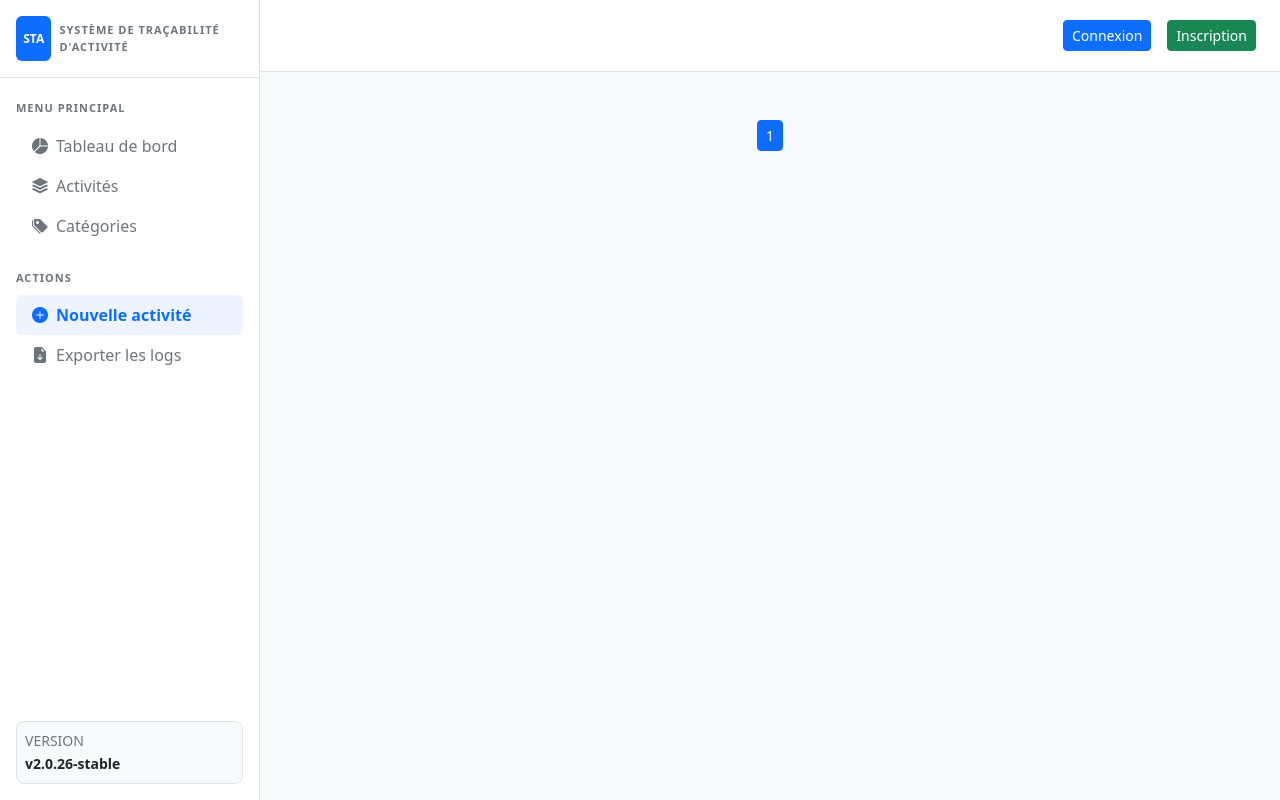
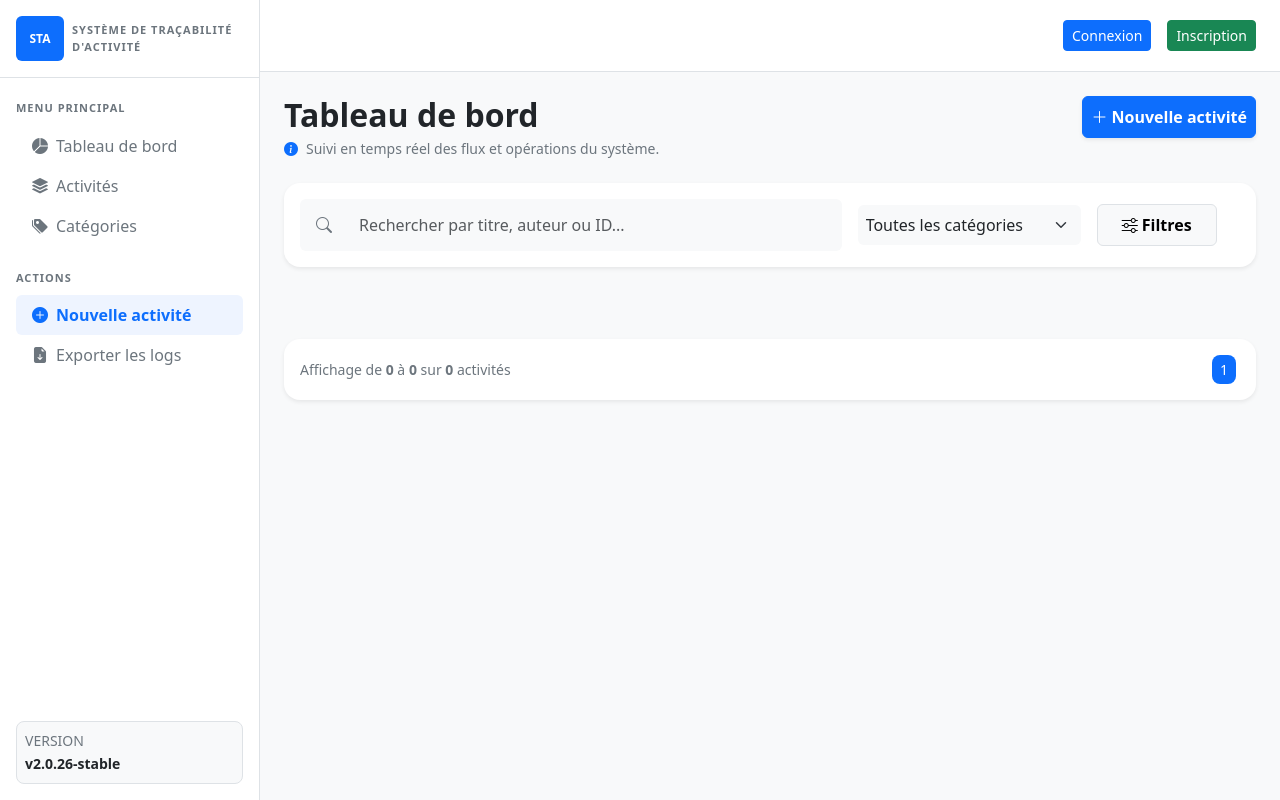
Before and after one commit to Dadowatt/STA_system, a Django app: page / in a window 1280 px wide. Run offline with Django 5.2, Linux system fonts and the light colour scheme; data that the repository does not hold is empty.

```diff
--- a/entries/templates/entries/create.html
+++ b/entries/templates/entries/create.html
@@ -1,7 +1,7 @@
 {% extends 'base.html' %}
 
 {% block content %}
-  <div class="container">
+  <div class="container w-75">
     <div class="mb-4">
       <div class="d-flex align-items-center gap-2 mb-1">
         <a href="{% url 'dashboard' %}" class="text-decoration-none"><i class="bi bi-arrow-left-short fs-5"></i></a>
--- a/entries/templates/entries/dashboard.html
+++ b/entries/templates/entries/dashboard.html
@@ -1,60 +1,69 @@
 {% extends 'base.html' %}
-{% block content %}
+{% block content %}  <div class="d-flex justify-content-between align-items-start flex-wrap gap-3 mb-4">
+    <div>
+      <h2 class="fw-bold mb-1">Tableau de bord</h2>
 
-    <div class="d-flex flex-column gap-3">
+      <p class="text-secondary mb-0 small d-flex align-items-center gap-2">
+        <i class="bi bi-info-circle-fill text-primary"></i>
+        Suivi en temps réel des flux et opérations du système.
+      </p>
+    </div>
 
+    <a href="{% url 'entry-create' %}" class="btn btn-primary p-2 rounded shadow-sm fw-semibold">
+      <i class="bi bi-plus-lg"></i>
+      Nouvelle activité
+    </a>
+  </div>
 
-        {% for entry in entries %}
-            <div class="card border-0 shadow-sm">
+  <!-- Barre de recherche -->
+<div class="card border-0 shadow-sm rounded-4 mb-4">
 
   <div class="card-body">
 
-                <div class="d-flex justify-content-between align-items-start flex-wrap gap-3">
+    <div class="row g-3 align-items-center">
 
-                <div class="d-flex gap-3 flex-grow-1">
+      <!-- Search -->
+      <div class="col-lg-7">
 
-                    <img
-                    src="{{ entry.image.url }}"
-                    class="activity-img rounded"
-                    alt=""
-                    >
+        <div class="input-group h-100">
 
-                    <div>
+          <span class="input-group-text bg-light border-0 rounded-start px-3">
+            <i class="bi bi-search text-secondary"></i>
+          </span>
 
-                    <div class="d-flex align-items-center gap-2 flex-wrap mb-2">
-
-                        <h6 class="fw-bold mb-0">{{ entry.titre }}</h6>
-
-                        <span class="badge text-bg-primary"> {{entry.categorie.nom}} </span>
-
-                    </div>
-
-                    <small class="text-secondary d-block mb-2">
-                        <i class="bi bi-person"></i> {{entry.auteur}} <i class="bi bi-calendar"></i> {{entry.date_creation}}
-                    </small>
-
-                    <p class="text-secondary small mb-0"> {{entry.contenu | truncatewords:15}} </p>
+          <input
+            type="text"
+            class="form-control border-0 bg-light rounded-end"
+            placeholder="Rechercher par titre, auteur ou ID..."
+          />
 
         </div>
 
       </div>
 
-                <div class="d-flex gap-2">
-                    {% if user.is_authenticated %}
-                    <a href="{% url 'entry-detail' entry.pk %}" class="btn btn-light border rounded action-btn">
-                        <i class="bi bi-eye text-primary"></i>
-                    </a>
+      <!-- Select -->
+      <div class="col-lg-3">
 
-                    <a href="{% url 'entry-update' entry.id %}" class="btn btn-light border rounded action-btn">
-                        <i class="bi bi-pencil text-warning"></i>
-                    </a>
+        <select class="form-select border-0 bg-light rounded h-100 p-2">
 
-                    <a
-                        href="{% url 'entry-delete' entry.pk %}"
-                        class="btn btn-light border rounded action-btn">
-                        <i class="bi bi-trash text-danger"></i>
-                    </a>
-                    {% endif %}
+          <option>Toutes les catégories</option>
+
+          {% for categorie in categories %}
+            <option>{{ categorie.nom }}</option>
+          {% endfor %}
+
+        </select>
+
+      </div>
+
+      <!-- Button -->
+      <div class="col-lg-2">
+
+        <button class="btn btn-light border rounded fw-semibold h-100 px-4 py-2">
+          <i class="bi bi-sliders"></i>
+          Filtres
+        </button>
+
       </div>
 
     </div>
@@ -62,35 +71,82 @@
   </div>
 
 </div>
+
+  <div class="d-flex flex-column gap-3">
+    {% for entry in entries %}
+      <div class="card border-0 shadow-sm">
+        <div class="card-body">
+          <div class="d-flex justify-content-between align-items-start flex-wrap gap-3">
+            <div class="d-flex gap-3 flex-grow-1">
+              <img src="{{ entry.image.url }}" class="activity-img rounded" alt="" />
+
+              <div>
+                <div class="d-flex align-items-center gap-2 flex-wrap mb-2">
+                  <h6 class="fw-bold mb-0">{{ entry.titre }}</h6>
+
+                  <span class="badge text-bg-primary">{{ entry.categorie.nom }}</span>
+                </div>
+
+                <small class="text-secondary d-block mb-2"><i class="bi bi-person"></i> {{entry.auteur.get_full_name|default:entry.auteur.username}}<i class="bi bi-calendar ms-4"></i> {{ entry.date_creation }}</small>
+
+                <p class="text-secondary small mb-0">{{ entry.contenu|truncatewords:15 }}</p>
+              </div>
+            </div>
+
+            <div class="d-flex gap-2">
+              {% if user.is_authenticated %}
+                <a href="{% url 'entry-detail' entry.pk %}" class="btn btn-light border rounded action-btn"><i class="bi bi-eye text-primary"></i></a>
+
+                <a href="{% url 'entry-update' entry.id %}" class="btn btn-light border rounded action-btn"><i class="bi bi-pencil text-warning"></i></a>
+
+                <a href="{% url 'entry-delete' entry.pk %}" class="btn btn-light border rounded action-btn"><i class="bi bi-trash text-danger"></i></a>
+              {% endif %}
+            </div>
+          </div>
+        </div>
+      </div>
     {% endfor %}
   </div>
 
-      <nav class="mt-4 d-flex justify-content-center">
-    <ul class="pagination pagination-sm">
+  <div class="card border-0 shadow-sm rounded-4 mt-5">
+    <div class="card-body d-flex justify-content-between align-items-center flex-wrap gap-3">
+      <small class="text-secondary">
+        Affichage de
+        <span class="fw-bold">{{ page_obj.start_index }}</span>
+        à
+        <span class="fw-bold">{{ page_obj.end_index }}</span>
+        sur
+        <span class="fw-bold">{{ page_obj.paginator.count }}</span>
+        activités
+      </small>
 
+      <nav>
+        <ul class="pagination pagination-sm mb-0">
           {% if page_obj.has_previous %}
             <li class="page-item">
-            <a class="page-link" href="?page={{ page_obj.previous_page_number }}">
-                <i class="bi bi-arrow-left-short"></i>
-            </a>
+              <a class="page-link border-0 rounded-3 mx-1" href="?page={{ page_obj.previous_page_number }}"><i class="bi bi-chevron-left"></i></a>
             </li>
           {% endif %}
 
+          {% for num in page_obj.paginator.page_range %}
+            {% if page_obj.number == num %}
               <li class="page-item active">
-            <span class="page-link">
-                {{ page_obj.number }}
-            </span>
+                <span class="page-link rounded-3 border-0 mx-1">{{ num }}</span>
               </li>
+            {% elif num > page_obj.number|add:'-2' and num < page_obj.number|add:'2' %}
+              <li class="page-item">
+                <a class="page-link rounded-3 border-0 mx-1 text-dark" href="?page={{ num }}">{{ num }}</a>
+              </li>
+            {% endif %}
+          {% endfor %}
 
           {% if page_obj.has_next %}
             <li class="page-item">
-            <a class="page-link" href="?page={{ page_obj.next_page_number }}">
-                <i class="bi bi-arrow-right-short"></i>
-            </a>
+              <a class="page-link border-0 rounded-3 mx-1" href="?page={{ page_obj.next_page_number }}"><i class="bi bi-chevron-right"></i></a>
             </li>
           {% endif %}
-
         </ul>
       </nav>
-
+    </div>
+  </div>
 {% endblock %}>
--- a/entries/templates/entries/detail.html
+++ b/entries/templates/entries/detail.html
@@ -9,6 +9,7 @@
       </div>
 
       <div class="d-flex gap-2">
+        {% if request.user == entry.auteur %}
         <a href="{% url 'entry-delete' entry.pk %}" class="btn btn-light border text-danger">
     <i class="bi bi-trash me-2"></i>
     Supprimer
@@ -18,6 +19,7 @@
     <i class="bi bi-pencil-square me-2"></i>
     Modifier
 </a>
+{% endif %}
       </div>
     </div>
 
@@ -54,9 +56,9 @@
         <div class="bg-light border rounded-4 p-3 mb-4">
           <div class="d-flex align-items-center gap-3">
             <small class="text-uppercase text-secondary fw-semibold">Auteur de l'intervention:</small>
-            <div></div>
+
           </div>
-          <h6 class="mb-0 fw-bold"><span><i class="bi bi-person me-2"></i></span> {{ entry.auteur.username }}</h6>
+          <h6 class="mb-0 fw-bold"><span><i class="bi bi-person me-2"></i></span> {{ entry.auteur.get_full_name|default:entry.auteur.username }}</h6>
         </div>
 
         <div class="mb-4">
--- a/entries/templates/entries/update.html
+++ b/entries/templates/entries/update.html
@@ -1,7 +1,7 @@
 {% extends 'base.html' %}
 
 {% block content %}
-  <div class="container">
+  <div class="container w-75">
     <div class="mb-4">
       <div class="d-flex align-items-center gap-2 mb-1">
         <a href="{% url 'dashboard' %}" class="text-decoration-none"><i class="bi bi-arrow-left-short fs-5"></i></a>
--- a/entries/urls.py
+++ b/entries/urls.py
@@ -1,17 +1,18 @@
 from django.urls import path
-from .views import DashboardView, EntryDetailView, EntryUpdateView, EntryCreateView, EntryDeleteView
+from .views import DashboardView, EntryDetailView, EntryListView, EntryUpdateView, EntryCreateView, EntryDeleteView, CategorieListView
 from django.contrib.auth import views as auth_views
 from .views import RegisterView
 from .forms import LoginForm
 
 
-
 urlpatterns = [
     path('', DashboardView.as_view(), name='dashboard'),
+    path('liste/', EntryListView.as_view(), name='entry-list'),
     path('entry/<int:pk>/', EntryDetailView.as_view(), name='entry-detail'),
     path('create/', EntryCreateView.as_view(), name='entry-create'),
     path('entry/<int:pk>/update/', EntryUpdateView.as_view(), name='entry-update'),
     path('entry/<int:pk>/delete/', EntryDeleteView.as_view(), name='entry-delete'),
+    path('categories/', CategorieListView.as_view(), name='list_categorie'),
     path('register/', RegisterView.as_view(), name='register'),
     path('login/',auth_views.LoginView.as_view(template_name='registration/login.html',authentication_form=LoginForm), name='login'),
     path('logout/', auth_views.LogoutView.as_view(), name='logout'),
--- a/entries/views.py
+++ b/entries/views.py
@@ -1,6 +1,6 @@
 from django.shortcuts import render
 from django.views.generic import ListView, DetailView, CreateView, UpdateView, DeleteView
-from .models import Entry
+from .models import Entry, Category
 from django.urls import reverse_lazy
 from .forms import RegisterForm, EntryForm
 from django.contrib.auth.mixins import LoginRequiredMixin, UserPassesTestMixin
@@ -12,6 +12,21 @@ class DashboardView(ListView):
     context_object_name = 'entries'
     ordering = ['-date_creation']
     paginate_by = 4
+
+
+class CategorieListView(ListView):
+    model = Category
+    template_name = 'entries/list_categorie.html'
+    context_object_name = 'categories'
+
+
+class EntryListView(ListView):
+    model = Entry
+    template_name = 'entries/liste.html'
+    context_object_name = 'entries'
+    ordering = ['-date_creation']
+    paginate_by = 3
+
 
 
 class EntryDetailView(DetailView):
@@ -26,7 +41,6 @@ class RegisterView(CreateView):
     success_url = reverse_lazy('login')
 
 
-
 class EntryCreateView(LoginRequiredMixin, CreateView):
     model = Entry
     form_class = EntryForm
@@ -36,6 +50,7 @@ class EntryCreateView(LoginRequiredMixin, CreateView):
     def form_valid(self, form):
         form.instance.auteur = self.request.user
         return super().form_valid(form)
+
 
 
 class EntryUpdateView(LoginRequiredMixin, UserPassesTestMixin, UpdateView):
--- a/templates/base.html
+++ b/templates/base.html
@@ -2,12 +2,9 @@
 <!DOCTYPE html>
 <html lang="fr">
   <head>
-    <meta charset="UTF-8" />
+    <meta charset="UTF-8"/>
     <meta name="viewport" content="width=device-width, initial-scale=1.0" />
-    <title>
-      {% block title %}
-        STA
-      {% endblock %}
+    <title>{% block title %} STA {% endblock %}
     </title>
     <link rel="stylesheet" href="{% static 'css/style.css' %}" />
     <link href="https://cdn.jsdelivr.net/npm/bootstrap@5.3.7/dist/css/bootstrap.min.css" rel="stylesheet" />
@@ -17,7 +14,7 @@
   <body class="bg-light">
     <aside class="sidebar bg-white border-end position-fixed top-0 start-0 d-flex flex-column">
       <div class="border-bottom px-3 py-3 d-flex align-items-center gap-2">
-        <div class="logo-box bg-primary rounded d-flex align-items-center justify-content-center text-white fw-bold">STA</div>
+        <div class="logo-box bg-primary rounded d-flex align-items-center justify-content-center text-white fw-bold px-4">STA</div>
 
         <small class="text-uppercase text-secondary fw-semibold sidebar-label">Système de traçabilité d'activité</small>
       </div>
@@ -27,21 +24,21 @@
 
         <ul class="nav flex-column mt-2">
           <li class="nav-item">
-            <a href="#" class="nav-link text-secondary d-flex align-items-center gap-2">
+            <a href="{% url 'dashboard' %}" class="nav-link text-secondary d-flex align-items-center gap-2">
               <i class="bi bi-pie-chart-fill"></i>
               Tableau de bord
             </a>
           </li>
 
           <li class="nav-item">
-            <a href="#" class="nav-link text-secondary d-flex align-items-center gap-2">
+            <a href="{% url 'entry-list' %}" class="nav-link text-secondary d-flex align-items-center gap-2">
               <i class="bi bi-stack"></i>
               Activités
             </a>
           </li>
 
           <li class="nav-item">
-            <a href="#" class="nav-link text-secondary d-flex align-items-center gap-2">
+            <a href="{% url 'list_categorie' %}" class="nav-link text-secondary d-flex align-items-center gap-2">
               <i class="bi bi-tags-fill"></i>
               Catégories
             </a>
```
Also changed, not shown: entries/templates/entries/list_categorie.html (added, +21 -0 lines), entries/templates/entries/liste.html (added, +97 -0 lines). Lines whose indentation alone changed are shown as unchanged.
